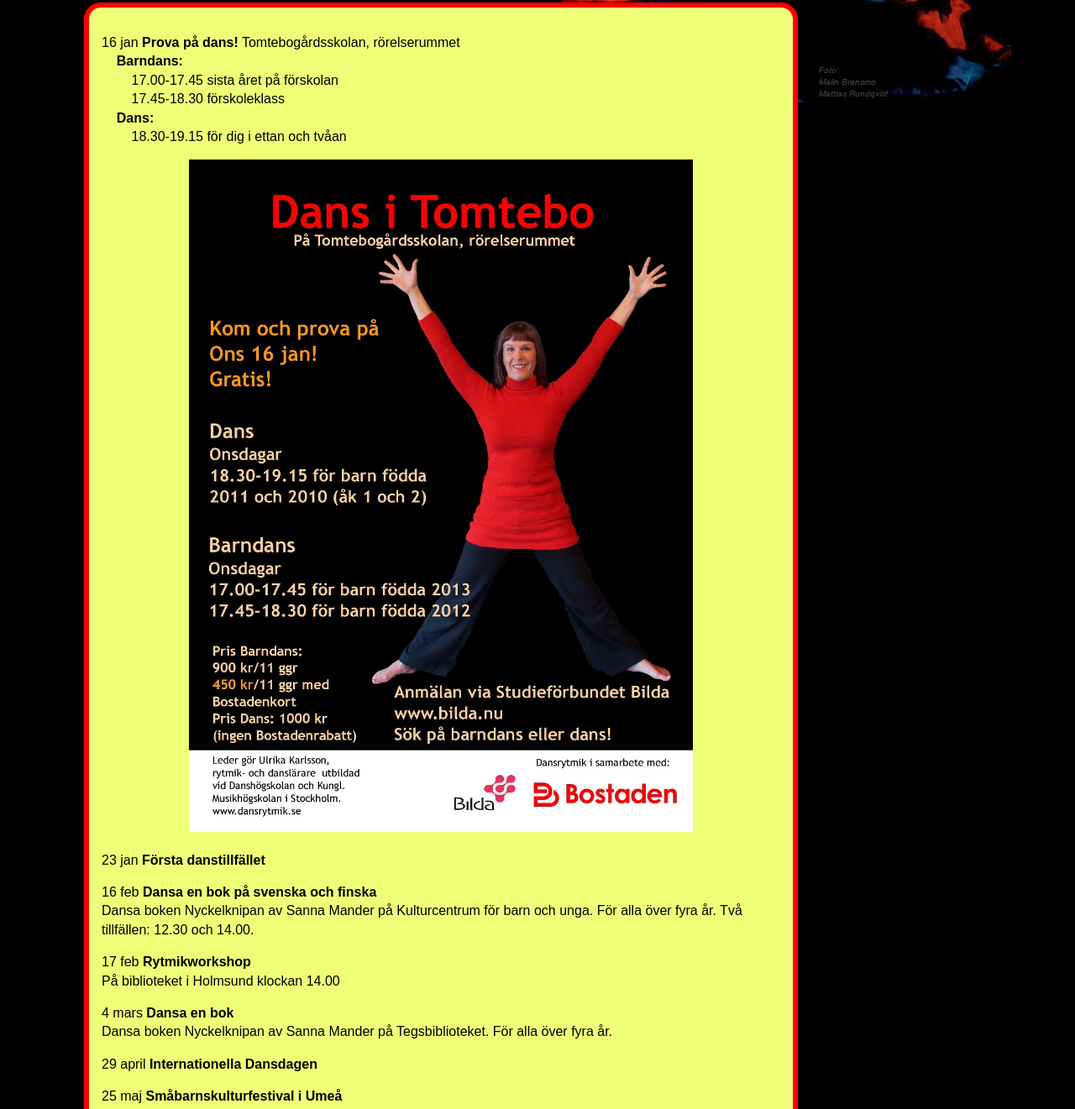
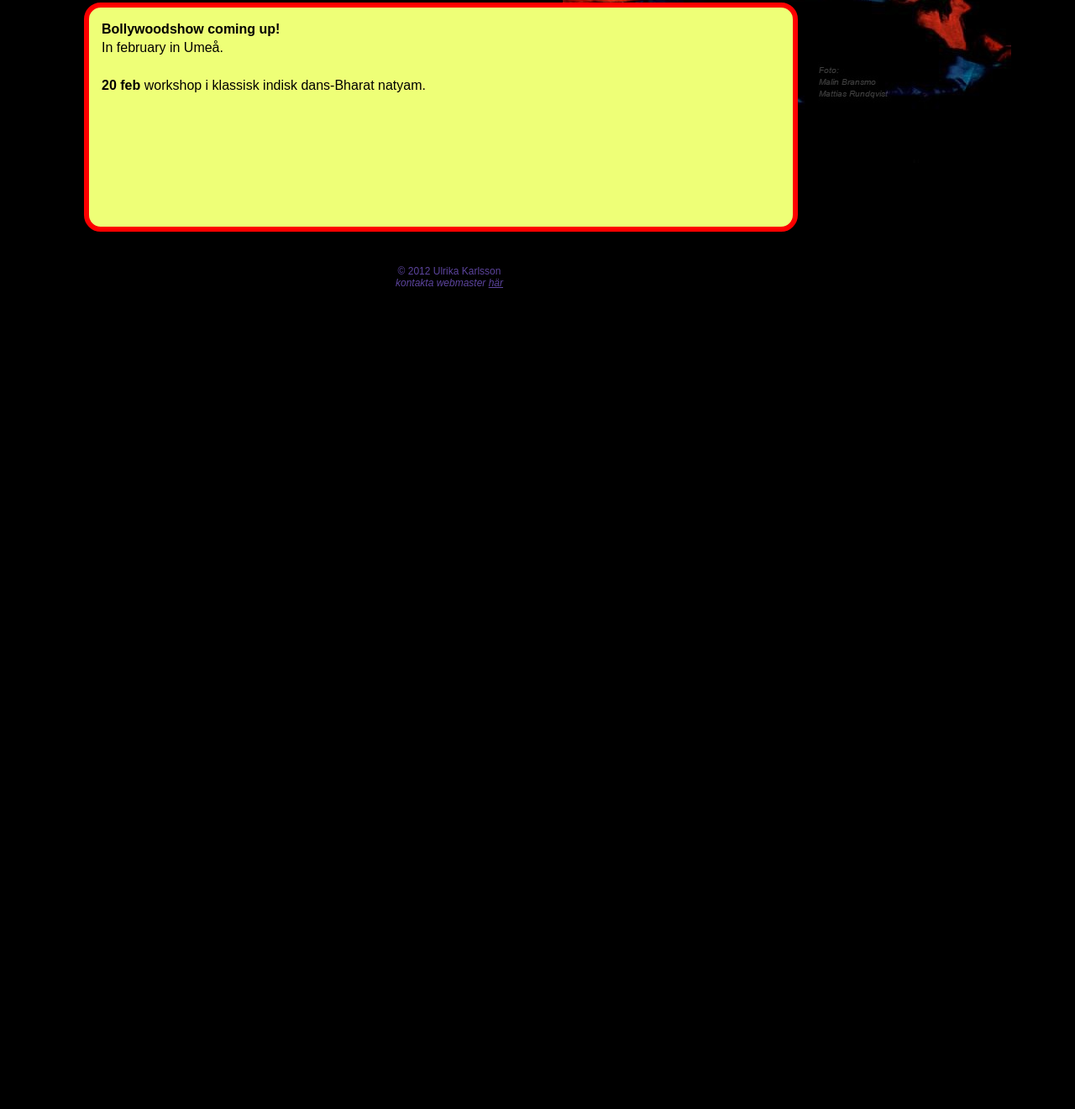
Before and after one commit to daniel93k/github-upload, a plain HTML site: page index.html in a window 1280 px wide. Shown: the part 329-1650 px from the top of the page at 84% size. After the commit the page ends 800 px from the top, so only its background shows below. Drawn offline with Linux system fonts and the light colour scheme; a web font is replaced by a local one.

Commit message:
prizenbolly

```diff
--- a/index.html
+++ b/index.html
@@ -29,33 +29,13 @@
     </div> <!--meny END-->
 
     <div id="content">
-
-        <p>16 jan <b>Prova på dans!</b> Tomtebogårdsskolan, rörelserummet<br>
-            &nbsp;&nbsp;&nbsp;&nbsp;<b>Barndans:</b><br>
-            &nbsp;&nbsp;&nbsp;&nbsp;&nbsp;&nbsp;&nbsp;&nbsp;17.00-17.45 sista året på förskolan<br>
-            &nbsp;&nbsp;&nbsp;&nbsp;&nbsp;&nbsp;&nbsp;&nbsp;17.45-18.30 förskoleklass<br>
-            &nbsp;&nbsp;&nbsp;&nbsp;<b>Dans:</b><br>
-            &nbsp;&nbsp;&nbsp;&nbsp;&nbsp;&nbsp;&nbsp;&nbsp;18.30-19.15 för dig i ettan och tvåan</p>
-
-        <figure class="mitt">
-            <img width="600" src="bilder/barndans_VT19.jpg" alt="barndans HT18">
-        </figure>
-
-        <p>23 jan <b>Första danstillfället</b></p>
-
-        <p>16 feb <b>Dansa en bok på svenska och finska</b><br>
-            Dansa boken Nyckelknipan av Sanna Mander på Kulturcentrum för barn och unga. För alla över fyra år. Två tillfällen: 12.30 och 14.00.</p>
-
-        <p>17 feb <b>Rytmikworkshop</b><br>
-            På biblioteket i Holmsund klockan 14.00<p>
-
-        <p>4 mars <b>Dansa en bok</b><br>
-            Dansa boken Nyckelknipan av Sanna Mander på Tegsbiblioteket. För alla över fyra år.</p>
-
-        <p>29 april <b>Internationella Dansdagen</b></p>
-
-        <p>25 maj <b>Småbarnskulturfestival i Umeå</b></p>
-
+        <b>Bollywoodshow coming up!</b><br>
+        In february in Umeå.<br>
+        <br>
+        <b>20 feb</b> workshop i klassisk indisk dans-Bharat natyam.
+        <br><br>
+        <br><br>
+        <br><br>
         <br><br>
     </div> <!-- content END -->
 
```
Also changed, not shown: barndans.html (+8 -4 lines), bollywood.html (+2 -0 lines), konst.html (+8 -0 lines), bilder/klimatprast.jpg (added).
